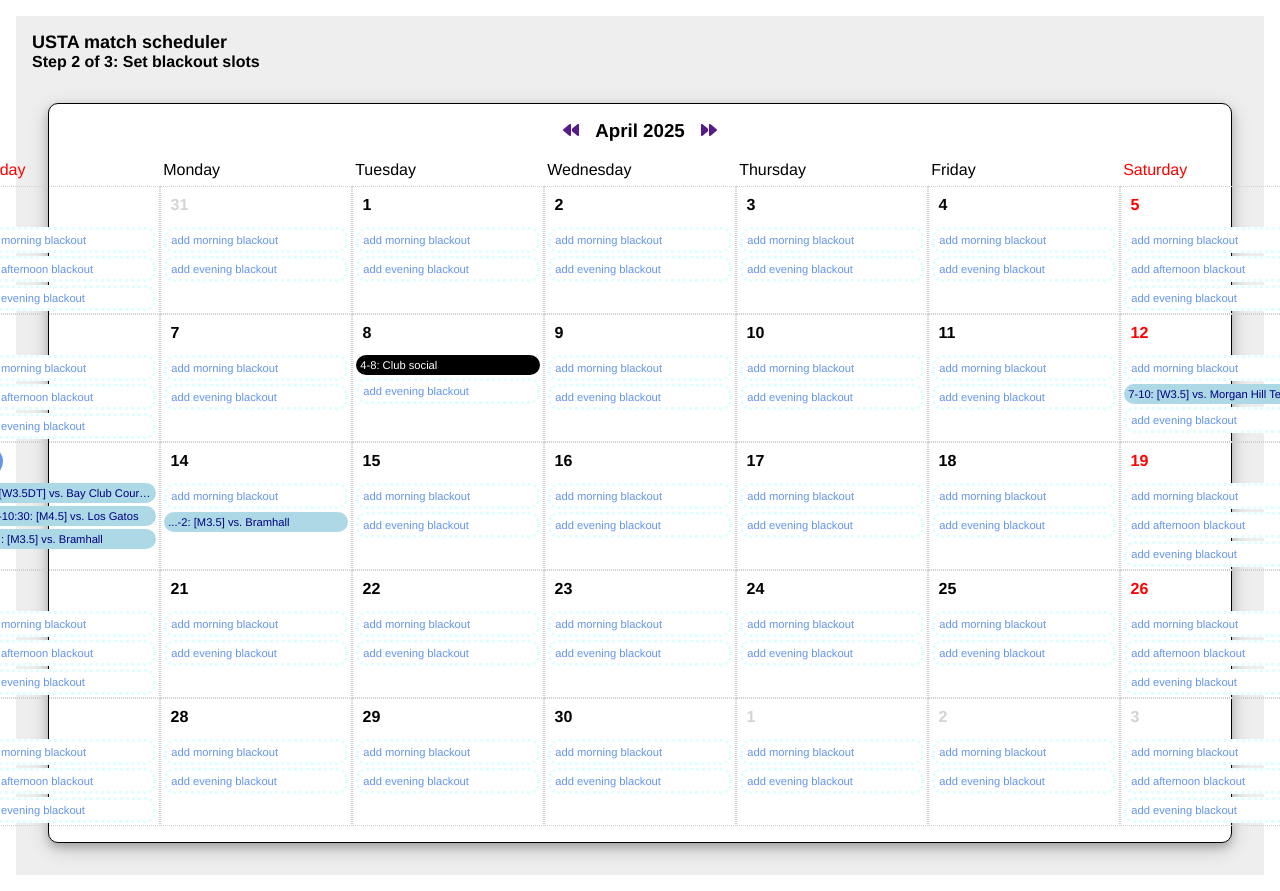
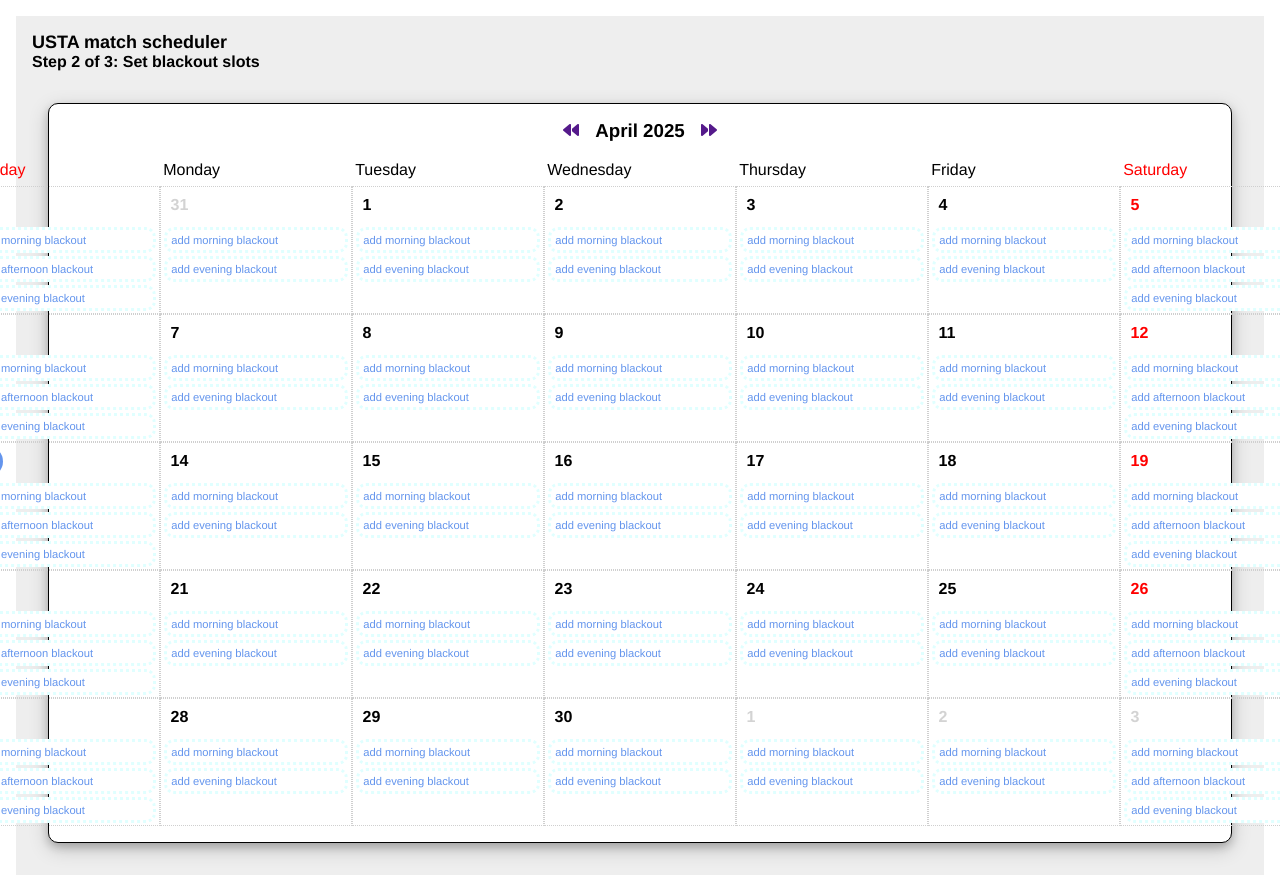
Before and after one commit to ycombinator/usta-match-scheduler, a React app in the folder web/: page / in a window 1280 px wide. Shown: the top 891 px of the page. Built offline with nearby package versions, Linux system fonts and the light colour scheme; no server answers.

Commit message:
Allow events to be added, edited, and removed!

```diff
--- a/web/src/App.jsx
+++ b/web/src/App.jsx
@@ -9,17 +9,17 @@
 function App() {
     const now = new Date()
     const [startYearMonth, setStartYearMonth] = useState({year: now.getFullYear(), month: now.getMonth()})
-
     const startYear = startYearMonth.year
     const startMonth = startYearMonth.month
 
-    const events = [
-        { start: new Date("2025-04-08T16:00:00Z"), end: new Date("2025-04-08T20:00:00Z"), title: "Club social", type:"blackout", slot:"morning"},
-        { start: new Date("2025-04-12T19:00:00Z"), end: new Date("2025-04-12T22:00:00Z"), title: "[W3.5] vs. Morgan Hill Tennis Club", type:"match", slot:"afternoon"},
-        { start: new Date("2025-04-13T16:00:00Z"), end: new Date("2025-04-13T19:00:00Z"), title: "[W3.5DT] vs. Bay Club Courtside", type:"match", slot:"morning"},
-        { start: new Date("2025-04-13T19:30:00Z"), end: new Date("2025-04-13T22:30:00Z"), title: "[M4.5] vs. Los Gatos", type:"match", slot:"afternoon"},
-        { start: new Date("2025-04-13T23:00:00Z"), end: new Date("2025-04-14T02:00:00Z"), title: "[M3.5] vs. Bramhall", type:"match", slot:"evening"},
-    ]
+    const [events, setEvents] = useState([])
+    // const [events, setEvents] = useState([
+    //     { start: new Date("2025-07-08T16:00:00Z"), end: new Date("2025-07-08T20:00:00Z"), title: "Club social", type:"blackout", slot:"morning"},
+    //     { start: new Date("2025-07-12T19:00:00Z"), end: new Date("2025-07-12T22:00:00Z"), title: "[W3.5] vs. Morgan Hill Tennis Club", type:"match", slot:"afternoon"},
+    //     { start: new Date("2025-07-13T16:00:00Z"), end: new Date("2025-07-13T19:00:00Z"), title: "[W3.5DT] vs. Bay Club Courtside", type:"match", slot:"morning"},
+    //     { start: new Date("2025-07-13T19:30:00Z"), end: new Date("2025-07-13T22:30:00Z"), title: "[M4.5] vs. Los Gatos", type:"match", slot:"afternoon"},
+    //     { start: new Date("2025-07-13T23:00:00Z"), end: new Date("2025-07-14T02:00:00Z"), title: "[M3.5] vs. Bramhall", type:"match", slot:"evening"},
+    // ])
 
     const matches = [
         { date: new Date("2025-05-03T07:00:00Z"), home_team: { id: 105417 } },
@@ -44,8 +44,31 @@
         setTeams(newTeams)
     }
 
-    const addEvent = function(e) {
-        // TODO:
+    const setEvent = function(e) {
+        const newEvents = []
+        let found = false
+        for (let i = 0; i < events.length; i++) {
+            if (e.id != events[i].id) {
+                newEvents.push(events[i])
+                continue
+            }
+
+            found = true
+            if (e.title == "") {
+                // Delete event by not adding it to newEvents
+                continue
+            }
+
+            // Update event
+            newEvents.push(e)
+        }
+
+        if (!found) {
+            // Add new event
+            newEvents.push(e)
+        }
+
+        setEvents(newEvents)
     }
 
     // States:
@@ -69,7 +92,7 @@
                 numMonths={1}
                 setStartYearMonth={setStartYearMonth}
                 events={events}
-                addEvent={addEvent}
+                setEvent={setEvent}
                 addEventLabel="blackout"
             />
             step = 2
@@ -82,7 +105,7 @@
                 numMonths={1}
                 setStartYearMonth={setStartYearMonth}
                 events={events}
-                addEvent={addEvent}
+                setEvent={setEvent}
             />
             step = 3
             stepLabel = "Review schedule"
--- a/web/src/components/CalendarDay.jsx
+++ b/web/src/components/CalendarDay.jsx
@@ -1,8 +1,9 @@
 import { isSameDay, isSameMonth, isWeekendDay } from "../lib/date_utils"
 import { CalendarEvent } from "./CalendarEvent"
 import "./CalendarDay.css"
+import { useState } from "react"
 
-export const CalendarDay = ({thisYear, thisMonth, year, month, day, events, addEventLabel}) => {
+export const CalendarDay = ({thisYear, thisMonth, year, month, day, events, setEvent, addEventLabel}) => {
     const currentDay = new Date(year, month, day)
     const today = new Date()
     const isToday = isSameDay(today, currentDay)
@@ -24,6 +25,19 @@
     const allSlots = isWeekend ? ["morning", "afternoon", "evening"] : ["morning", "evening"]
     addEventLabel = addEventLabel || "event"
 
+    const [addEventIdx, setAddEventIdx] = useState(-1)
+    const [addEventText, setAddEventText] = useState("")
+
+    const submitAddEvent = (slot) => {
+        const title = addEventText.trim()
+        if (title != "") {
+            const id = `${year}${month}${day}_${slot}`
+            setEvent({id: id, type: addEventLabel, slot: slot, start: currentDay, end: currentDay, title: title});
+        }
+        setAddEventIdx(-1)
+        setAddEventText("")
+    }
+
     // TODO: don't show add event buttons in generated schedule?
 
     // Mix events + remaining slots and order results by slot
@@ -34,14 +48,25 @@
             // There is an event in this slot
             const slotEvent = slotEvents[0]
             items.push(
-                <li className="calendar-day-event" key={i}><CalendarEvent year={year} month={month} day={day} event={slotEvent} /></li>
+                <li className="calendar-day-event" key={i}>
+                    <CalendarEvent year={year} month={month} day={day} event={slotEvent} setEvent={setEvent}/>
+                </li>
+            )
+        } else if (i == addEventIdx) {
+            // An event is being added to this slot
+            items.push(
+                <li className="calendar-day-event" key={i}>
+                    <form onSubmit={() => {submitAddEvent(slot); return false;}}>
+                        <input type="text" autoFocus={true} value={addEventText} onChange={e => setAddEventText(e.target.value.trim())}></input>
+                    </form>
+                </li>
             )
         } else {
             const className = `calendar-event new`
             items.push(
                 <li className="calendar-day-event" key={i}>
                     <p className={className}>
-                        <a href="" onClick={console.log}>add {slot} {addEventLabel}</a>
+                        <a href="#" onClick={() => {setAddEventIdx(i); return false;}}>add {slot} {addEventLabel}</a>
                     </p>
                 </li>
             )
--- a/web/src/components/CalendarEvent.jsx
+++ b/web/src/components/CalendarEvent.jsx
@@ -1,25 +1,55 @@
+import { useState } from "react"
 import { doesEventEndInDay, doesEventStartInDay, getPaddedTime } from "../lib/date_utils"
 import "./CalendarEvent.css"
 
-export const CalendarEvent = ({year, month, day, event}) => {
+export const CalendarEvent = ({year, month, day, event, setEvent}) => {
     const start = doesEventStartInDay(year, month, day, event)
         ? getPaddedTime(event.start)
         : "..."
     const end = doesEventEndInDay(year, month, day, event)
         ? getPaddedTime(event.end)
         : "..."
-    const title = event.title
     const className = `calendar-event ${event.type}`
 
+    const [editEvent, setEditEvent] = useState(false)
+    const [editEventText, setEditEventText] = useState(event.title)
+
+    const submitEditEvent = () => {
+        setEditEvent(false)
+        const title = editEventText.trim()
+        setEvent({id: event.id, type: event.type, slot: event.slot, start: event.start, end: event.end, title: title}); ;
+    }
+
+    if (editEvent) {
+        return (
+            <form onSubmit={() => {submitEditEvent(); return false;}}>
+                <input type="text" autoFocus={true} value={editEventText} onChange={e => setEditEventText(e.target.value.trim())}></input>
+            </form>
+        )
+    }
+
+
     return (
-        <p className={className}>
-            {start}-{end}: {title}
+        <p className={className} onClick={() => {setEditEvent(true); return false;}}>
+            {getSlotLabel(event.slot)}: {event.title}
+            {/* {start}-{end}: {title} */}
         </p>
     )
 }
 
+function getSlotLabel(slot) {
+    switch (slot) {
+        case "morning":   return "Morn."
+        case "afternoon": return "Aft."
+        case "evening":   return "Eve."
+        default:          return slot.substring(0,3)
+    }
+}
+
 // Event
 // {
+//   "type": "match", // or "blackout"
+//   "slot": "evening", // or "morning" or "afternoon"
 //   "start": "2025-04-13T17:00:00Z",
 //   "end": "2025-04-13T19:00:00Z",
 //   "id": "a3e59ac3",
--- a/web/src/components/CalendarMonth.jsx
+++ b/web/src/components/CalendarMonth.jsx
@@ -5,7 +5,7 @@
 import "./CalendarMonth.css"
 import "./CalendarWeek.css"
 
-export const CalendarMonth = ({year, month, setStartYearMonth, events, addEventLabel}) => {
+export const CalendarMonth = ({year, month, setStartYearMonth, events, setEvent, addEventLabel}) => {
     const numWeeks = weeksInMonth(year, month)
     const monthName = getMonthName(year, month)
 
@@ -23,7 +23,7 @@
             <div key={key}>
                 <CalendarWeek
                     year={year} month={month} week={i}
-                    events={events} addEventLabel={addEventLabel}
+                    events={events} setEvent={setEvent} addEventLabel={addEventLabel}
                 />
             </div>
         )
--- a/web/src/components/CalendarMonthGroup.jsx
+++ b/web/src/components/CalendarMonthGroup.jsx
@@ -2,7 +2,7 @@
 import { CalendarMonth } from "./CalendarMonth"
 import "./CalendarMonthGroup.css"
 
-export const CalendarMonthGroup = ({startYear, startMonth, setStartYearMonth, numMonths, events, addEventLabel}) => {
+    export const CalendarMonthGroup = ({startYear, startMonth, setStartYearMonth, numMonths, events, setEvent, addEventLabel}) => {
     const months = []
     let year = startYear
     let month = startMonth
@@ -13,7 +13,7 @@
                 <CalendarMonth
                     year={year} month={month}
                     setStartYearMonth={setStartYearMonth}
-                    events={monthEvents} addEventLabel={addEventLabel}
+                    events={monthEvents} setEvent={setEvent} addEventLabel={addEventLabel}
                 />
             </div>
         )
--- a/web/src/components/CalendarWeek.jsx
+++ b/web/src/components/CalendarWeek.jsx
@@ -2,7 +2,7 @@
 import { CalendarDay } from "./CalendarDay"
 import "./CalendarWeek.css"
 
-export const CalendarWeek = ({year, month, week, events, addEventLabel}) => {
+export const CalendarWeek = ({year, month, week, events, setEvent, addEventLabel}) => {
     const thisYear = year
     const thisMonth = month
 
@@ -48,7 +48,7 @@
                 <CalendarDay
                     thisYear={thisYear} thisMonth={thisMonth}
                     year={year} month={month} day={day}
-                    events={dayEvents} addEventLabel={addEventLabel}
+                    events={dayEvents} setEvent={setEvent} addEventLabel={addEventLabel}
                 />
             </div>
         )
```
